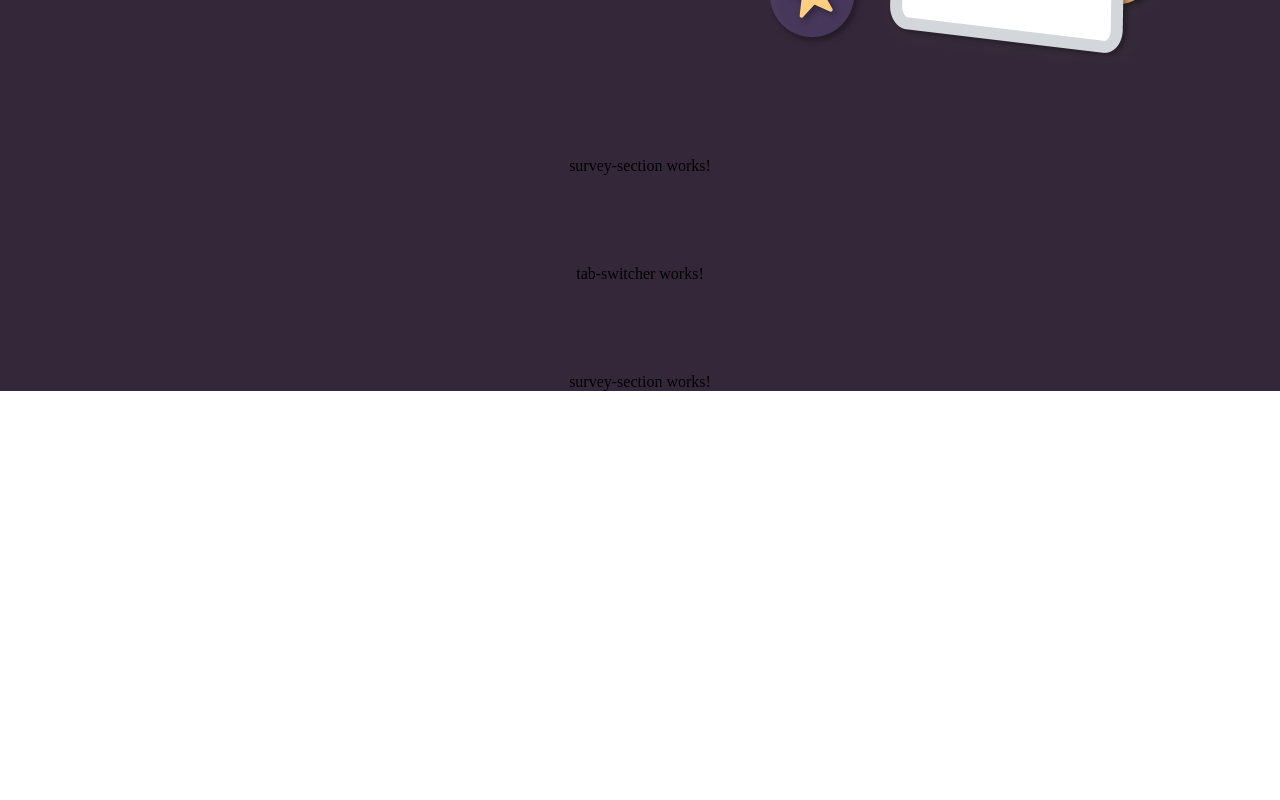
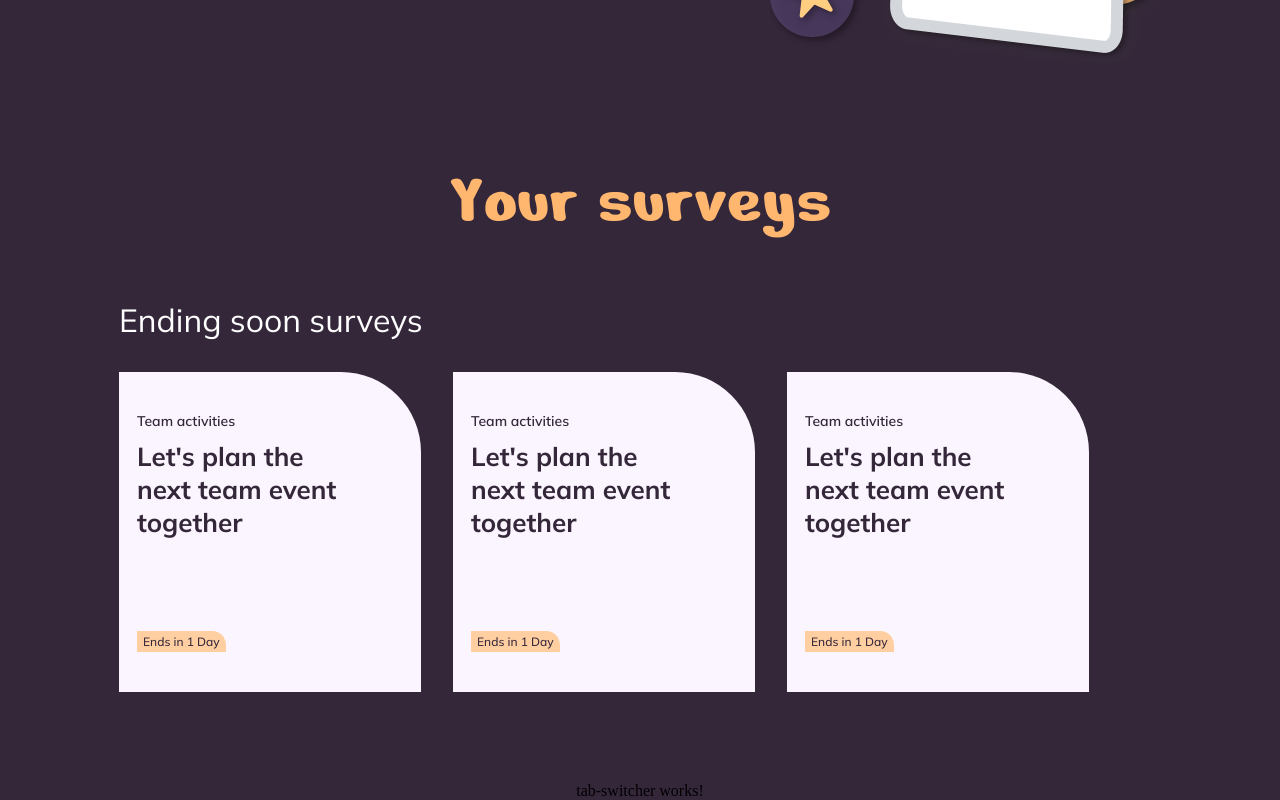
Before and after one commit to edda14/poll-app, an Angular app: page / in a window 1280 px wide. Shown: the part 633-1433 px from the top of the page. Before the commit the page ends 1024 px from the top, so only its background shows below. Built offline with nearby package versions, Linux system fonts and the light colour scheme; no server answers; the database is empty; a web font is replaced by a local one.

Commit message:
add survey cards

```diff
--- a/src/app/pages/home/components/survey-card/survey-card.html
+++ b/src/app/pages/home/components/survey-card/survey-card.html
@@ -1 +1,9 @@
-<p>survey-card works!</p>
+<section>
+    <div class="firstSection">
+        <p id="title">Team activities</p>
+        <p id="text">Let's plan the next team event together</p>
+    </div>
+    <div class="secondSection">
+        <p id="endTime"> Ends in <span>1</span> Day</p>
+    </div>
+</section>
--- a/src/app/pages/home/components/survey-card/survey-card.scss
+++ b/src/app/pages/home/components/survey-card/survey-card.scss
@@ -0,0 +1,52 @@
+section {
+    width: 266px;
+    height: 240px;
+    background-color: rgba(250, 245, 254, 1);
+    border-radius: 0 80px 0 0;
+    display: flex;
+    flex-direction: column;
+    justify-content: space-between;
+    gap: 10px;
+    padding: 40px 18px;
+    font-family: "Mulish";
+    color: rgba(53, 39, 58, 1);
+    transition: all ease 0.2s;
+    &:hover {
+        cursor: pointer;
+        background: rgba(244, 233, 251, 1);
+        .secondSection {
+            background-color: rgba(255, 183, 112, 1);
+        }
+    }
+
+
+    .firstSection {
+        width: 220px;
+        display: flex;
+        flex-direction: column;
+        gap: 10px;
+
+        #title {
+            font-size: 14px;
+            font-weight: 600;
+        }
+
+        #text {
+            font-size: 26px;
+            font-weight: 700;
+        }
+    }
+
+    .secondSection {
+        width: fit-content;
+        padding: 3px 6px;
+        border-radius: 0 14px 0 0;
+        background-color: rgba(255, 207, 161, 1);
+        transition: all ease 0.2s;
+
+        >p {
+            font-size: 12px;
+            font-weight: 500;
+        }
+    }
+}
--- a/src/app/pages/home/components/survey-section/survey-section.html
+++ b/src/app/pages/home/components/survey-section/survey-section.html
@@ -1 +1,11 @@
-<p>survey-section works!</p>
+<section>
+    <h2>Your surveys</h2>
+    <div>
+        <h3>Ending soon surveys</h3>
+        <div>
+            <app-survey-card></app-survey-card>
+            <app-survey-card></app-survey-card>
+            <app-survey-card></app-survey-card>
+        </div>
+    </div>
+</section>
--- a/src/app/pages/home/components/survey-section/survey-section.scss
+++ b/src/app/pages/home/components/survey-section/survey-section.scss
@@ -0,0 +1,33 @@
+section {
+    display: flex;
+    flex-direction: column;
+    gap: 56px;
+    align-items: center;
+    >h2 {
+        font-family: "Nerko";
+        font-size: 72px;
+        font-weight: 400;
+        color: rgba(255, 183, 112, 1);
+    }
+    >div {
+        display: flex;
+        flex-direction: column;
+        gap: 32px;
+        width: 1042px;
+        >h3 {
+            font-family: "Mulish";
+            color: rgba(255, 255, 255, 1);
+            font-size: 32px;
+            font-weight: 400;
+            letter-spacing: 5%;
+        }
+        >div {
+            width: auto;
+            display: flex;
+            flex-direction: row;
+            gap: 32px;
+
+
+        }
+    }
+}
--- a/src/app/pages/home/components/survey-section/survey-section.ts
+++ b/src/app/pages/home/components/survey-section/survey-section.ts
@@ -1,8 +1,10 @@
 import { Component } from '@angular/core';
+import { SurveyCard } from './../survey-card/survey-card'
+
 
 @Component({
   selector: 'app-survey-section',
-  imports: [],
+  imports: [ SurveyCard],
   templateUrl: './survey-section.html',
   styleUrl: './survey-section.scss',
 })
--- a/src/app/pages/home/home.html
+++ b/src/app/pages/home/home.html
@@ -6,5 +6,4 @@
 
   <app-tab-switcher />
 
-  <app-survey-section />
 </main>
```
